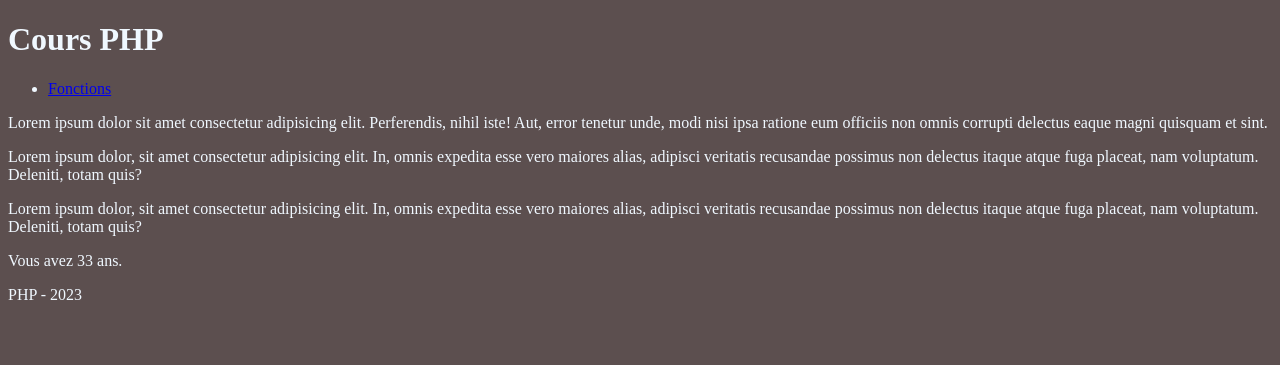
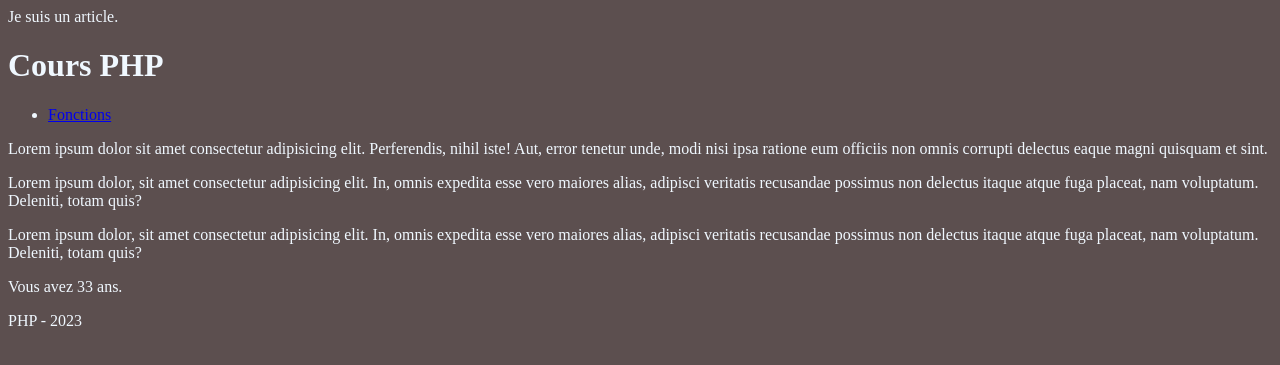
Before and after one commit to cefomk/php, a PHP site: page / in a window 1280 px wide. Shown: the top 365 px of the page. Run offline with PHP 8.4, Linux system fonts and the light colour scheme.

Commit message:
FOcntion interne php

```diff
--- a/include/fonctions.php
+++ b/include/fonctions.php
@@ -81,7 +81,7 @@ function dd($valeur)
 
 $article = "Je suis un article.";
 // Inverser une chaine de cacaretere
-
+echo $article;
 
 // Longueur d'une chaine de caracete
 
```
